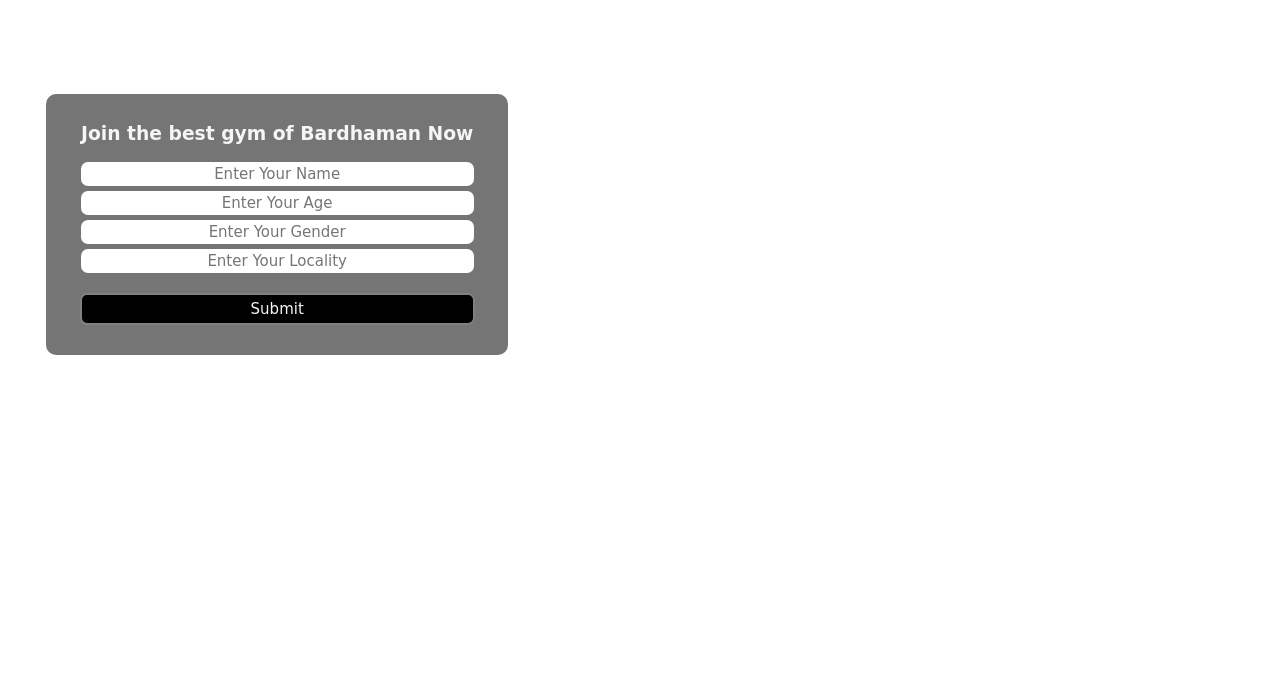
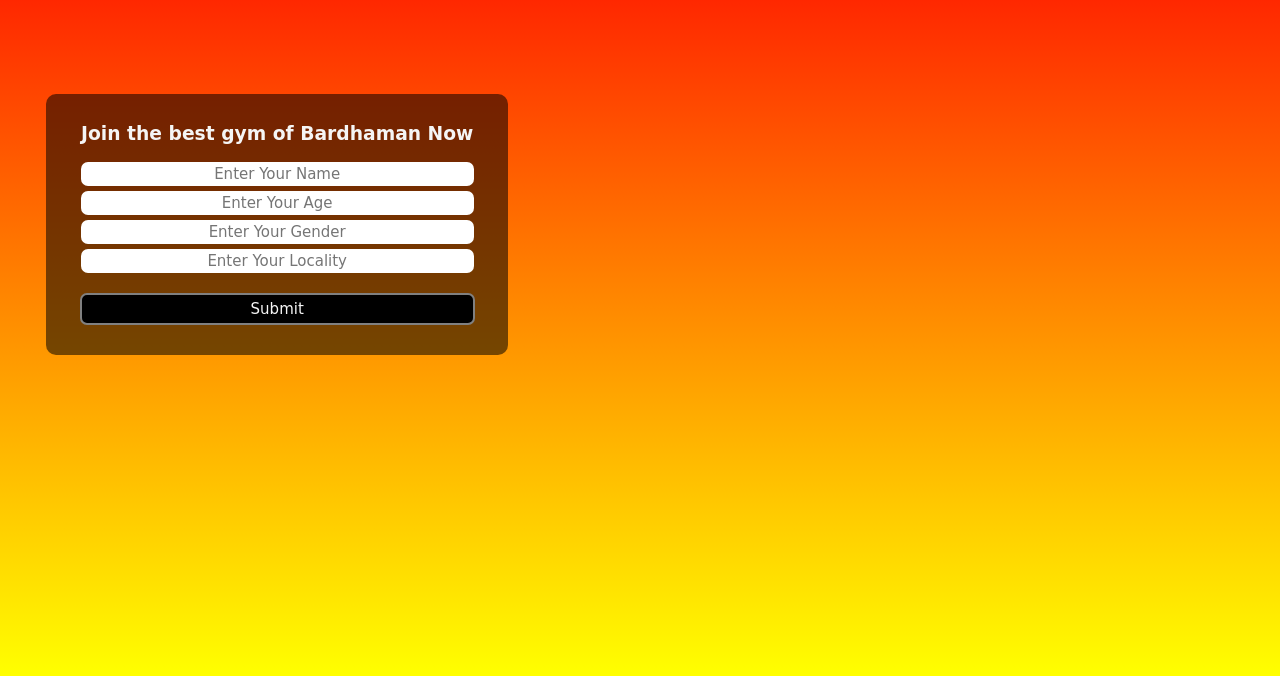
Before and after one commit to SKAJHARUDDIN/fitness-site, a plain HTML site: page index.html in a window 1280 px wide. Shown: the part 124-800 px from the top of the page. Drawn offline with Linux system fonts and the light colour scheme; a web font is replaced by a local one.

Commit message:
Update style.css

```diff
--- a/css/style.css
+++ b/css/style.css
@@ -1,8 +1,7 @@
 body{
     margin: 0px;
     padding: 0px;
-    background: url('./img/bg.jpg');
-/*     background: url('https://cdn.pixabay.com/photo/2017/08/07/14/02/man-2604149_960_720.jpg'); */
+    background-image: linear-gradient(red, yellow);
     background-size: cover cover;
     background-attachment: fixed;
     background-repeat: no-repeat;
```
